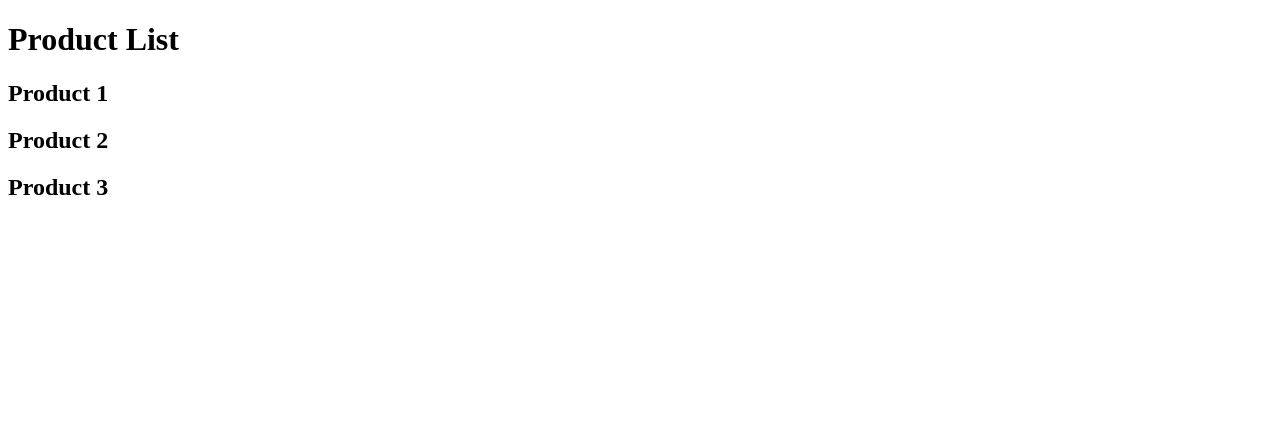
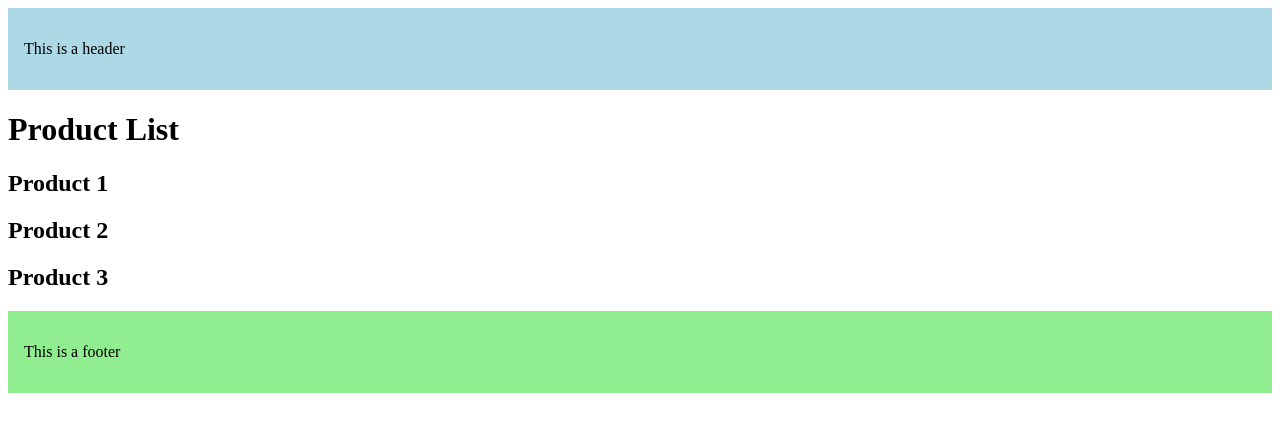
Before and after one commit to ankur-verma30/Next.js-Beginning-To-Advanced, a Next.js app in the folder routing-demo/: page /products in a window 1280 px wide. Shown: the top 432 px of the page. Built offline with nearby package versions, Linux system fonts and the light colour scheme.

Commit message:
Learning Layouts

```diff
--- a/package.json
+++ b/package.json
@@ -5,6 +5,7 @@
     "babel-loader": "^9.1.3"
   },
   "dependencies": {
-    "next": "^14.2.5"
+    "next": "^14.2.5",
+    "tailwind": "^4.0.0"
   }
 }
--- /dev/null
+++ b/routing-demo/src/app/(auth)/forgot-password/page.js
@@ -0,0 +1,3 @@
+export default function ForgotPassword() {
+    return <h1>Forgot Password</h1>
+}
--- /dev/null
+++ b/routing-demo/src/app/(auth)/login/page.js
@@ -0,0 +1,3 @@
+export default function Login() {
+    return <h1>Login</h1>
+}
--- /dev/null
+++ b/routing-demo/src/app/(auth)/register/page.js
@@ -0,0 +1,3 @@
+export default function Register() {
+    return <h1>Register</h1>
+}
--- /dev/null
+++ b/routing-demo/src/app/_lib/page.js
@@ -0,0 +1,3 @@
+export default function PrivateRoute() {
+    return <h1>You cannot view this in the browser</h1>
+}
--- /dev/null
+++ b/routing-demo/src/app/dashboard/line-chart.js
@@ -0,0 +1,3 @@
+export default function LineChart(){
+    return <h1>Line Chart</h1>
+}
--- a/routing-demo/src/app/layout.js
+++ b/routing-demo/src/app/layout.js
@@ -6,7 +6,16 @@ export const metadata = {
 export default function RootLayout({ children }) {
   return (
     <html lang="en">
-      <body>{children}</body>
+      <body>
+        <header style={{backgroundColor:'lightblue',
+          padding:"1rem",
+        }}><p>This is a header</p></header>
+        {children}
+        <footer style={{backgroundColor:'lightgreen',
+          padding:"1rem",
+        }}><p>This is a footer</p></footer>
+        </body>
+
     </html>
   )
 }
```
Also changed, not shown: routing-demo/package.json (+5 -4 lines), routing-demo/src/app/dashboard/page.js (added, +8 -0 lines), 2 other files (tests, documents, lock files or other folders).
